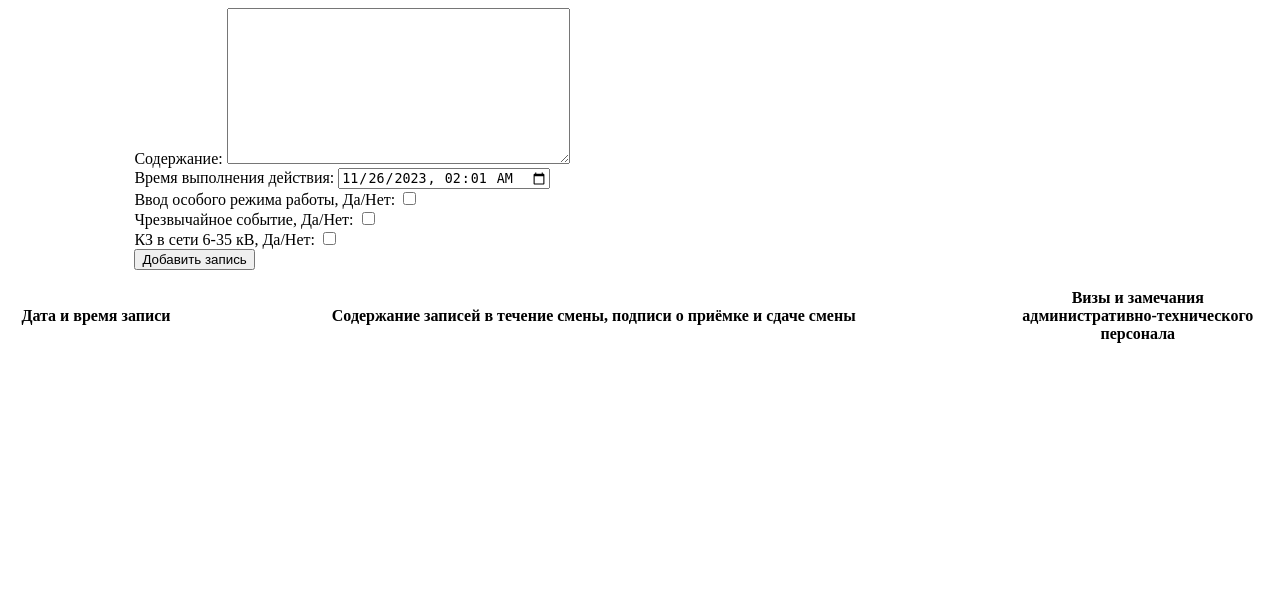
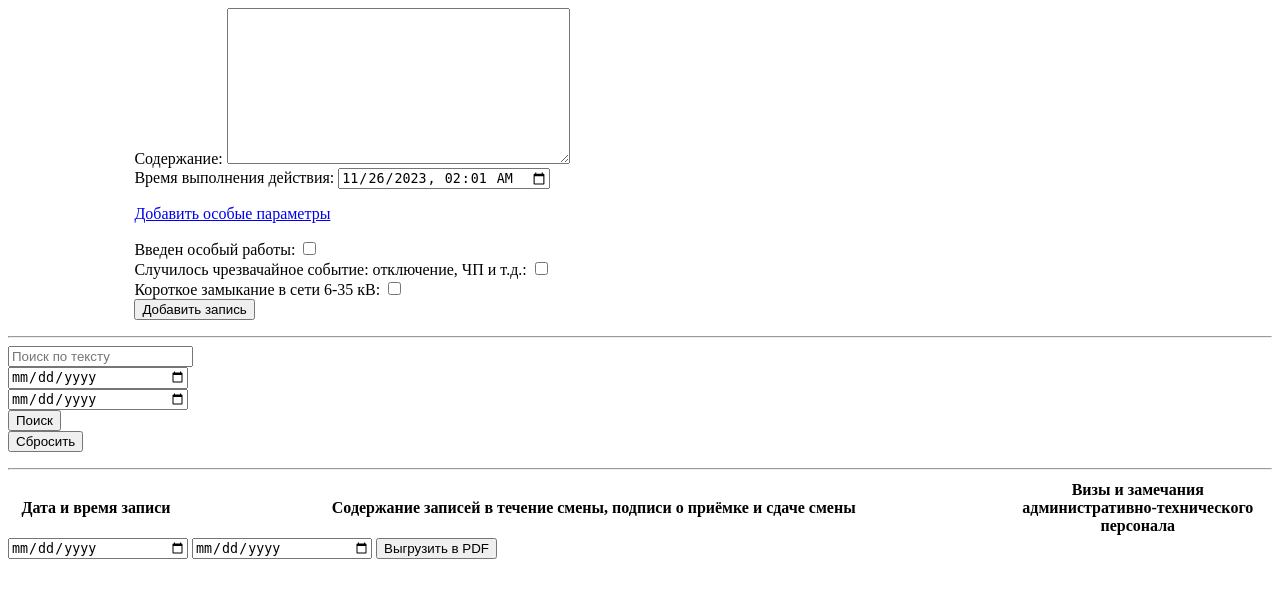
Before and after one commit to Alvel007/el_jornals, a Django app: template templates/op_journal/op_journal.html in a window 1280 px wide. Shown: the top 598 px of the page. Run offline with Django 4.2, Linux system fonts and the light colour scheme; the template is opened without the code that fills it: values that come from a table or form of the project are taken from there, others are empty; the visitor is signed in with stand-in values (Sample User, id 1); some libraries are stand-ins or nearby versions.

Commit message:
add downlword file

```diff
--- a/op_journal/urls.py
+++ b/op_journal/urls.py
@@ -9,5 +9,6 @@
     path('op_journal/<int:pk>/edit/', op_journal_edit, name='op_journal_edit'),
     path('autocomplete/', autocomplete_view, name='autocomplete'),
     path('<str:substation_slug>/autocomplete/', autocomplete_view, name='substation_autocomplete'),
+    path('<str:substation_slug>/export-records/', export_records, name='export_records'),
     path('add_comment/<int:post_id>/', add_comment, name='add_comment'),
 ]
--- a/requirements.txt
+++ b/requirements.txt
@@ -4,3 +4,4 @@
 django-autocomplete-light
 django-widget-tweaks
 django-datetime-widget
+xhtml2pdf
--- a/templates/op_journal/op_journal.html
+++ b/templates/op_journal/op_journal.html
@@ -17,6 +17,13 @@
   }
   #autocomplete-text {
     word-wrap: break-word;
+  }
+
+  <style>
+  .mb-3 label,
+  .mb-3 input[type="checkbox"] {
+    display: inline-block;
+    vertical-align: middle;
   }
 </style>
 
@@ -75,8 +82,14 @@
         {% endif %}
     </div>
 
-    <div class="mb-3">
-      <label for="id_special_regime_introduced" class="form-label">Ввод особого режима работы, Да/Нет:</label>
+    <p>
+      <a class="btn btn-primary" data-bs-toggle="collapse" href="#collapseExample" role="button" aria-expanded="false" aria-controls="collapseExample">
+        Добавить особые параметры
+      </a>
+    </p>
+    <div class="collapse" id="collapseExample">
+      <div class="card card-body">
+        <label for="id_special_regime_introduced" class="form-label">Введен особый работы:</label>
         {{ form.special_regime_introduced }}
         {% if form.special_regime_introduced.errors %}
           <div class="text-danger">
@@ -85,9 +98,8 @@
             {% endfor %}
           </div>
         {% endif %}
-    </div>
-    <div class="mb-3">
-      <label for="id_emergency_event" class="form-label">Чрезвычайное событие, Да/Нет:</label>
+        </br>
+        <label for="id_emergency_event" class="form-label">Случилось чрезвачайное событие: отключение, ЧП и т.д.:</label>
         {{ form.emergency_event }}
         {% if form.emergency_event.errors %}
           <div class="text-danger">
@@ -96,9 +108,8 @@
             {% endfor %}
           </div>
         {% endif %}
-    </div>
-    <div class="mb-3">
-      <label for="id_short_circuit" class="form-label">КЗ в сети 6-35 кВ, Да/Нет:</label>
+        </br>
+        <label for="id_short_circuit" class="form-label">Короткое замыкание в сети 6-35 кВ:</label>
         {{ form.short_circuit }}
         {% if form.short_circuit.errors %}
           <div class="text-danger">
@@ -108,10 +119,32 @@
           </div>
         {% endif %}
       </div>
+    </div>
     {{ form.substation|attr:"id:autocomplete-input" }}
-    <button type="submit" class="btn btn-primary">Добавить запись</button>
+    <div class="d-grid gap-2">
+    <button type="submit" class="btn btn-primary" type="button">Добавить запись</button>
+    </div>
   </form>
 </div>
+
+
+<hr class="w-100">
+<div class="d-flex justify-content-center">
+  <form method="get" action="" class="search-form">
+    <div class="d-flex flex-row align-items-center">
+      <input type="text" name="query" placeholder="Поиск по тексту" class="w-50 mr-2">
+      <div style="width: 10px;"></div>
+      <input type="date" name="start_date" style="width: 180px;" class="mr-2">
+      <div style="width: 10px;"></div>
+      <input type="date" name="end_date" style="width: 180px;" class="mr-2">
+      <div style="width: 10px;"></div>
+      <button type="submit" class="btn btn-primary">Поиск</button>
+      <div style="width: 25px;"></div>
+      <button type="submit" name="reset" class="btn btn-primary ml-2">Сбросить</button>
+    </div>
+  </form>
+</div>
+<hr class="w-100">
 
 <div class="table-responsive">
   <table class="table table-bordered border-primary table-hover">
@@ -151,6 +184,14 @@
     </tbody>
   </table>
 </div>
+
+<form method="post" action="{% url 'export_records' substation_slug=substation_slug %}">
+  {% csrf_token %}
+  <input type="date" name="start_date" style="width: 180px;" class="mr-2">
+  <input type="date" name="end_date" style="width: 180px;" class="mr-2">
+  <button type="submit">Выгрузить в PDF</button>
+</form>
+
 <script>
   document.addEventListener("keydown", function(event) {
     if (event.key === "Enter") {
@@ -162,6 +203,29 @@
 </script>
 
 <script>
+  document.addEventListener("DOMContentLoaded", function() {
+    var toggleButton = document.getElementById("special-params-toggle");
+    var specialParamsDiv = document.getElementById("special-params");
+
+    toggleButton.addEventListener("click", function() {
+      if (specialParamsDiv.style.display === "none") {
+        specialParamsDiv.style.display = "block";
+      } else {
+        specialParamsDiv.style.display = "none";
+      }
+    });
+  });
+
+  document.addEventListener("keydown", function(event) {
+    if (event.key === "Enter") {
+      event.preventDefault();
+      let formId = event.target.closest("td").querySelector("form").id;
+      document.getElementById(formId).submit();
+    }
+  });
+
+  var currentDate = new Date().toISOString().split('T')[0];
+
   document.addEventListener("DOMContentLoaded", function() {
     var cells = document.querySelectorAll(".clickable-cell");
     cells.forEach(function(cell) {
```
Also changed, not shown: el_journals/settings.py (+10 -0 lines), op_journal/views.py (+94 -3 lines), templates/op_journal/export.html (added, +55 -0 lines), 1 other file. Lines whose indentation alone changed are shown as unchanged.
